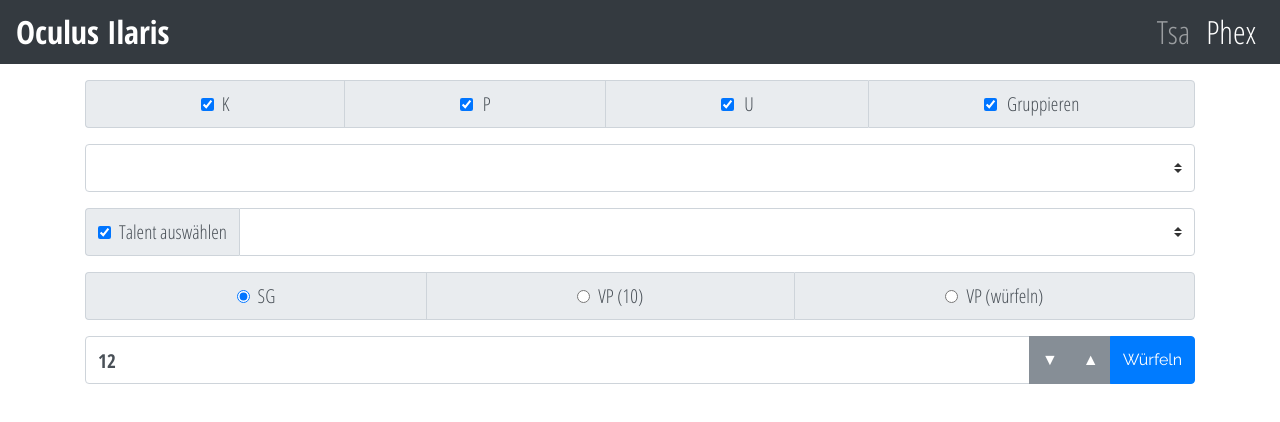
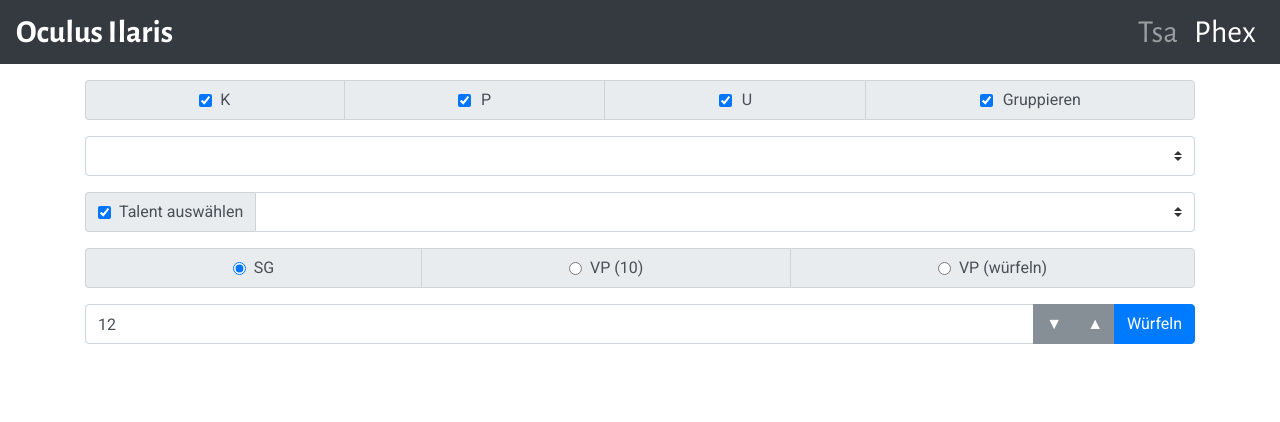
Before and after one commit to Ilaris-Kit/oculus-ilaris, a plain HTML site: page html/phex.html in a window 1280 px wide. Drawn offline with nearby package versions, Linux system fonts and the light colour scheme; no server answers.

Commit message:
Cleaning up the interface, using Roboto as UI element font, and Alegreya Sans as text font

```diff
--- a/css/common.css
+++ b/css/common.css
@@ -1,5 +1,7 @@
+@import url('https://fonts.googleapis.com/css?family=Roboto:400,700');
+
 h1, h2, h3, h4, h5 {
-  font-family: "Open Sans Condensed";
+  font-family: "Alegreya Sans";
   font-weight: bolder;
 }
 
@@ -12,8 +14,13 @@ h1, h2, h3, h4, h5 {
 
 
 body {
-  font-family: "Raleway";
+  font-family: "Alegreya Sans";
   padding-top: 5rem;
+}
+
+
+footer {
+  font-family: "Alegreya Sans";
 }
 
 .table td, .table th {
@@ -25,9 +32,10 @@ input, select, label.active, label, .btn:focus,.btn:active {
 }
 
 nav {
-  font-family: "Open Sans Condensed";
+  font-family: "Alegreya Sans";
   font-size: 2rem;
   line-height: 1;
+  min-height: 4rem;
 }
 
 .navbar-brand {
@@ -41,6 +49,14 @@ nav {
   font-weight: bolder;
 }
 
+button, .badge, .btn, .form-control, .input-group-addon {
+  font-family: "Roboto";
+  font-weight: 400;
+}
+
+
+
+
 @media only screen and (min-width : 577px) {
 
   .navbar-brand:before {
--- a/html/phex.html
+++ b/html/phex.html
@@ -13,7 +13,7 @@
   <link rel="stylesheet" href="https://maxcdn.bootstrapcdn.com/bootstrap/4.0.0-beta.2/css/bootstrap.min.css" crossorigin="anonymous">
   <link rel="stylesheet" href="https://fonts.googleapis.com/css?family=Open+Sans+Condensed:300,700" crossorigin="anonymous">
   <link rel="stylesheet" href="https://fonts.googleapis.com/css?family=Open+Sans:400,800" crossorigin="anonymous">
-  <link href="https://fonts.googleapis.com/css?family=Raleway:400,400i,700" rel="stylesheet" crossorigin="anonymous">
+  <link href="https://fonts.googleapis.com/css?family=Alegreya+Sans:400,700&amp;subset=latin-ext" rel="stylesheet">
 
   <script src="../js/download.js" defer="defer"></script>
   <script src="../js/local.js" defer="defer"></script>
@@ -28,7 +28,7 @@
   <style>
 
   .usethis {
-    font-weight: bolder;
+    font-weight: 700;
   }
 
   .badInput {
@@ -49,9 +49,7 @@
   #fertigkeitSelectorForm > div.form-group > select,
   #fertigkeitSelectorForm > div.form-group > div.input-group >span.input-group-addon,
   #fertigkeitSelectorForm > div.form-group > div.input-group > input {
-    font-family: "Open Sans Condensed";
-    font-size: 120%;
-    height: 3rem;
+    height: 2.5rem;
 
   }
 
@@ -122,7 +120,7 @@
           <div class="form-group" id="fertigkeitSelectorModusTextDiv">
             <div class="input-group w-100">
               <!--<span class="input-group-addon" id="fertigkeitSelectorModusLbl">SG</span>-->
-              <input class="form-control usethis" id="fertigkeitSelectorModusText" value ="12" type="number">
+              <input class="form-control" id="fertigkeitSelectorModusText" value ="12" type="number">
               <span class="input-group-btn">
                 <button class="btn btn-secondary" type="button" id="fertigkeitSelectorDec">▼</button>
                 <button class="btn btn-secondary" type="button" id="fertigkeitSelectorInc">▲</button>
```
Also changed, not shown: html/tsa.html (+13 -17 lines).
